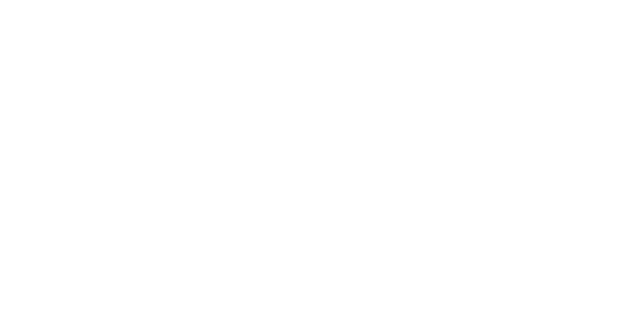
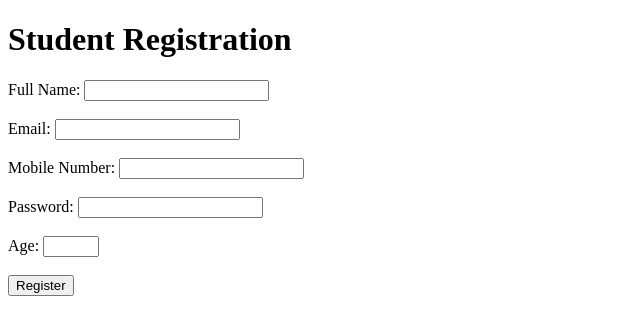
Before and after one commit to raghav00007/WDW_10116, a plain HTML site: page web designing workshop/assignment17.html in a window 1280 px wide. Shown: the whole page, without its empty margins (0-640 px from the left). Drawn offline with Linux system fonts and the light colour scheme.

Commit message:
assignment17 complete code

```diff
--- a/web designing workshop/assignment17.html
+++ b/web designing workshop/assignment17.html
@@ -5,5 +5,64 @@
 </head>
 <body>
 
+    <h1>Student Registration</h1>
+
+    <form action="submit.php" method="post">
+
+        <label for="name">Full Name:</label>
+
+        <input type="text"
+               id="name"
+               name="name"
+               required>
+
+        <br><br>
+
+        <label for="email">Email:</label>
+
+        <input type="email"
+               id="email"
+               name="email"
+               required>
+
+        <br><br>
+
+        <label for="mobile">Mobile Number:</label>
+
+        <input type="text"
+               id="mobile"
+               name="mobile"
+               pattern="[0-9]{10}"
+               title="Enter exactly 10 digits"
+               required>
+
+        <br><br>
+
+        <label for="password">Password:</label>
+
+        <input type="password"
+               id="password"
+               name="password"
+               minlength="8"
+               required>
+
+        <br><br>
+
+        <label for="age">Age:</label>
+
+        <input type="number"
+               id="age"
+               name="age"
+               min="18"
+               max="30"
+               required>
+
+        <br><br>
+
+        <button type="submit">
+            Register
+        </button>
+
+    </form>
 </body>
 </html>
```
